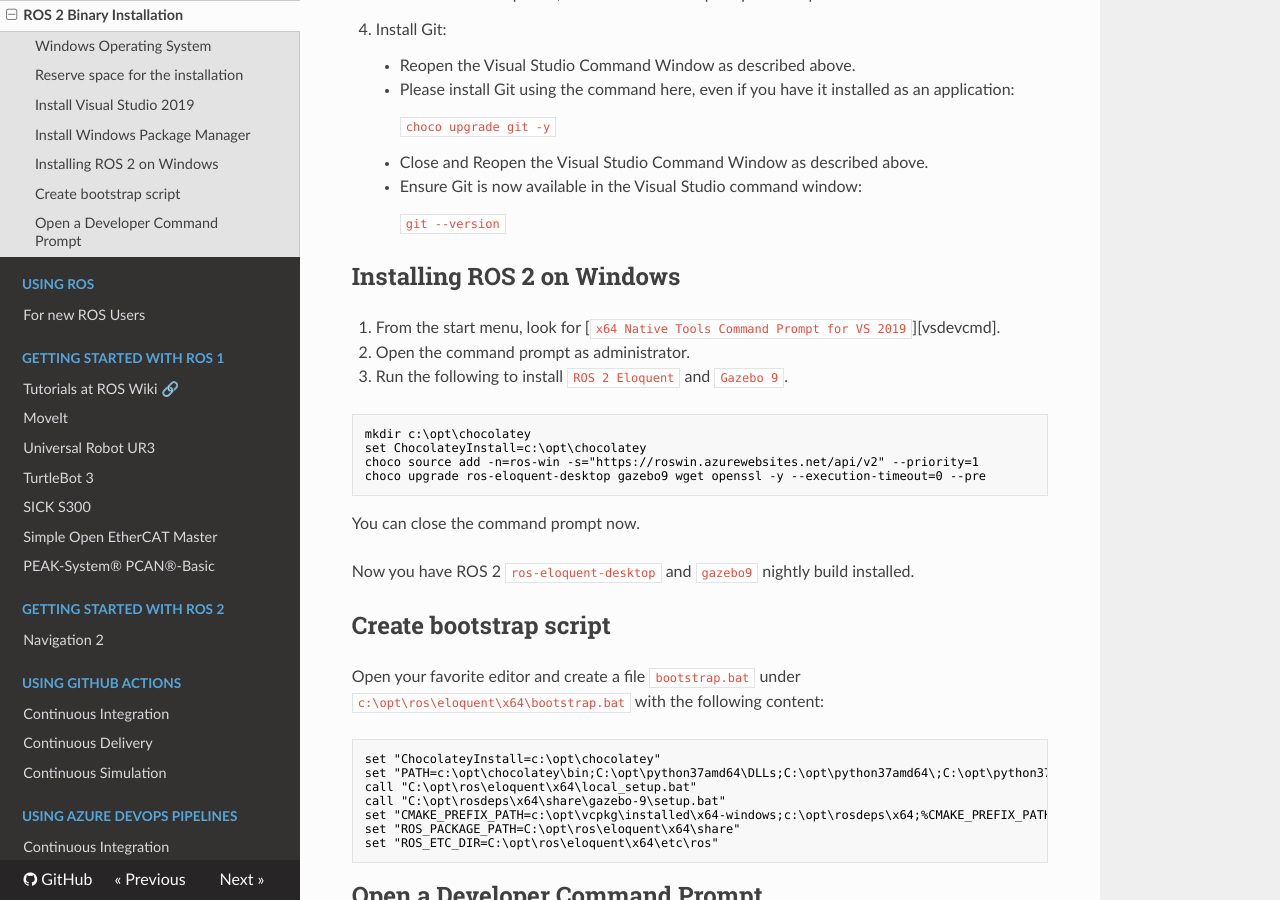
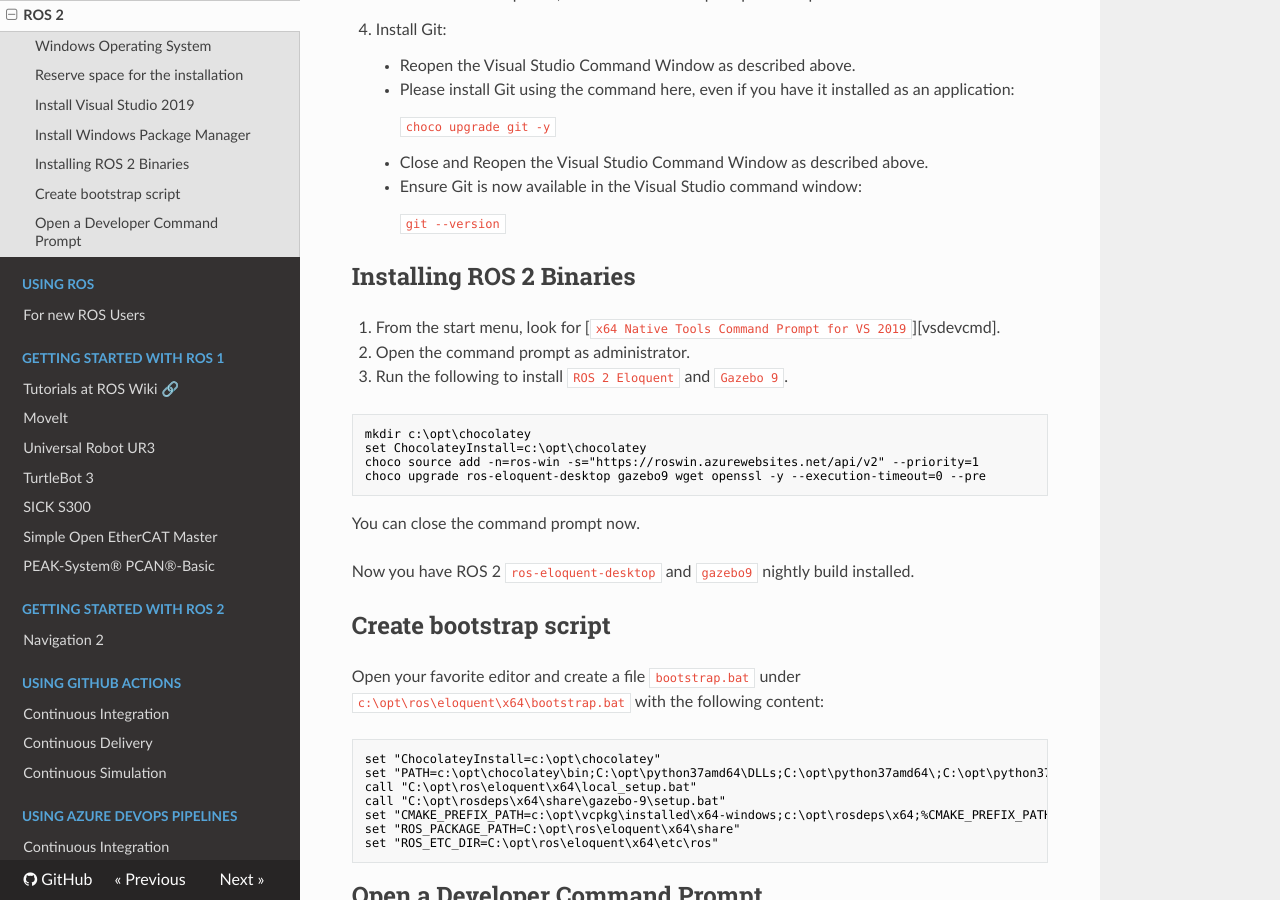
Before and after one commit to ms-iot/ROSOnWindows, an MkDocs documentation site: the page built from docs/GettingStarted/SetupRos2.md, in a window 1280 px wide and 900 px high, scrolled down 1150 px. Built offline with MkDocs 1.6.1, drawn with Linux system fonts in a browser that asks for light colours; nearby versions of some CDN libraries; some of the changed text lies outside the part shown.

Commit message:
inor change to titles.

````diff
--- a/docs/GettingStarted/SetupRos2.md
+++ b/docs/GettingStarted/SetupRos2.md
@@ -56,7 +56,7 @@
         git --version
         ```
 
-## Installing ROS 2 on Windows
+## Installing ROS 2 Binaries
 
 1. From the start menu, look for [`x64 Native Tools Command Prompt for VS 2019`][vsdevcmd].
 2. Open the command prompt as administrator.
--- a/mkdocs.yml
+++ b/mkdocs.yml
@@ -6,8 +6,8 @@
     - What's New: WhatsNew.md
     - Build Status: Build/buildfarm.md
     - Get ROS:
-        - ROS 1 Binary Installation: GettingStarted/Setup.md
-        - ROS 2 Binary Installation: GettingStarted/SetupRos2.md
+        - ROS 1: GettingStarted/Setup.md
+        - ROS 2: GettingStarted/SetupRos2.md
     - Using ROS:
         - For new ROS Users: GettingStarted/NewToROS.md
     - Getting Started with ROS 1:
````
